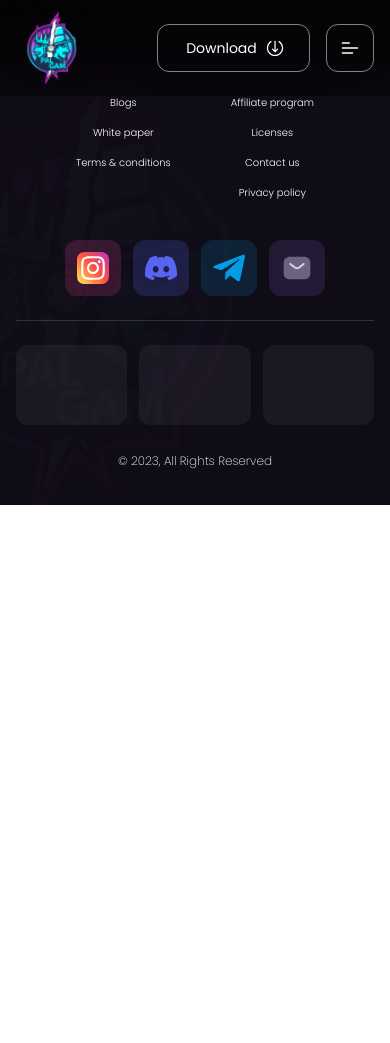
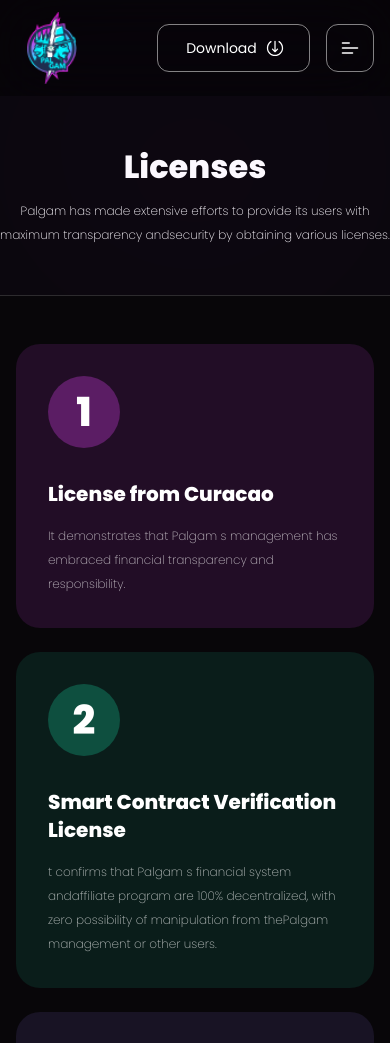
Before and after one commit to Alivolley/palgam, a Next.js app: page /licenses in a window 390 px wide. Before the commit this address had no page. Shown: the top 1043 px of the page. Before the commit the page ends 844 px from the top, so only its background shows below. Built offline with nearby package versions, Linux system fonts and the light colour scheme.

Commit message:
licenses : finished and responsived

```diff
--- a/components/layout/footer/footer.jsx
+++ b/components/layout/footer/footer.jsx
@@ -26,7 +26,7 @@
                </div>
                <div className="flex flex-col items-center gap-4 font-poppinsLight text-10 leading-[14px] text-white">
                   <Link href="/">Affiliate program</Link>
-                  <Link href="/">Licenses</Link>
+                  <Link href="/licenses">Licenses</Link>
                   <Link href="/">Contact us</Link>
                   <Link href="/privacy">Privacy policy</Link>
                </div>
@@ -37,7 +37,7 @@
                <Link href="/whitePaper">White paper</Link>
                <Link href="/terms">Terms & conditions</Link>
                <Link href="/">Affiliate program</Link>
-               <Link href="/">Licenses</Link>
+               <Link href="/licenses">Licenses</Link>
                <Link href="/">Contact us</Link>
                <Link href="/privacy">Privacy policy</Link>
             </div>
--- a/components/layout/header/header.jsx
+++ b/components/layout/header/header.jsx
@@ -84,8 +84,8 @@
                   White paper
                </Link>
                <Link
-                  href="/"
-                  className={`transition-all duration-200 hover:text-white ${pathname === '/some' ? 'text-white' : ''}`}
+                  href="/licenses"
+                  className={`transition-all duration-200 hover:text-white ${pathname === '/licenses' ? 'text-white' : ''}`}
                >
                   Licenses
                </Link>
--- a/components/layout/mobile-menu/mobile-menu.jsx
+++ b/components/layout/mobile-menu/mobile-menu.jsx
@@ -56,7 +56,10 @@
                >
                   White paper
                </Link>
-               <Link href="/" className={`text-[32px] ${pathname === '/some' ? 'text-white' : 'text-[#ffffff4d]'}`}>
+               <Link
+                  href="/licenses"
+                  className={`text-[32px] ${pathname === '/licenses' ? 'text-white' : 'text-[#ffffff4d]'}`}
+               >
                   Licenses
                </Link>
                <Button
--- /dev/null
+++ b/pages/licenses/index.jsx
@@ -0,0 +1,87 @@
+// MUI
+import { Grid } from '@mui/material';
+
+function Licenses() {
+   return (
+      <div>
+         <div className="sticky top-0 overflow-hidden border-b border-solid border-[#ffffff26] bg-[#080609]">
+            <div className="pb-12 pt-[143px] text-center text-white">
+               <p className="font-poppinsExtraBold text-[32px] leading-[48px] customMd:text-[40px] customMd:leading-[64px]">
+                  Licenses
+               </p>
+               <p className="mt-2 font-poppinsExtraLight text-[12px] leading-6 customMd:text-[18px] customMd:leading-8">
+                  Palgam has made extensive efforts to provide its users with maximum transparency andsecurity by
+                  obtaining various licenses.
+               </p>
+            </div>
+            <div
+               className="absolute inset-0 rounded-[1512px] opacity-[0.15] blur-[200px]"
+               style={{ background: 'linear-gradient(180deg, #5922E9 0%, #DD43EF 100%)' }}
+            />
+         </div>
+         <div className="mx-auto mt-12 max-w-[1112px] px-4 customLg:px-0">
+            <Grid container spacing="24px">
+               <Grid item xs={12} md={6}>
+                  <div className="rounded-3xl bg-[#dd43f01f] p-8 customMd:h-full customMd:min-h-[384px]">
+                     <p className="flex size-[72px] items-center justify-center rounded-full bg-[#dd43f04d] font-poppinsExtraBold text-[40px] text-white">
+                        1
+                     </p>
+                     <p className="mb-4 mt-8 font-poppinsExtraBold text-[20px] leading-7 text-white customMd:text-[24px] customMd:leading-8">
+                        License from Curacao
+                     </p>
+                     <p className="font-poppinsExtraLight text-[12px] leading-6 text-[#ffffffb3] customMd:text-[18px] customMd:leading-8">
+                        It demonstrates that Palgam s management has embraced financial transparency and responsibility.
+                     </p>
+                  </div>
+               </Grid>
+               <Grid item xs={12} md={6}>
+                  <div className="rounded-3xl bg-[#19c2951f] p-8 customMd:h-full customMd:min-h-[384px]">
+                     <p className="flex size-[72px] items-center justify-center rounded-full bg-[#19c2954d] font-poppinsExtraBold text-[40px] text-white">
+                        2
+                     </p>
+                     <p className="mb-4 mt-8 font-poppinsExtraBold text-[20px] leading-7 text-white customMd:text-[24px] customMd:leading-8">
+                        Smart Contract Verification License
+                     </p>
+                     <p className="font-poppinsExtraLight text-[12px] leading-6 text-[#ffffffb3] customMd:text-[18px] customMd:leading-8">
+                        t confirms that Palgam s financial system andaffiliate program are 100% decentralized, with zero
+                        possibility of manipulation from thePalgam management or other users.
+                     </p>
+                  </div>
+               </Grid>
+               <Grid item xs={12} md={6}>
+                  <div className="rounded-3xl bg-[#8c72e21f] p-8 customMd:h-full customMd:min-h-[384px]">
+                     <p className="flex size-[72px] items-center justify-center rounded-full bg-[#8c72e24d] font-poppinsExtraBold text-[40px] text-white">
+                        3
+                     </p>
+                     <p className="mb-4 mt-8 font-poppinsExtraBold text-[20px] leading-7 text-white customMd:text-[24px] customMd:leading-8">
+                        RNG Testing License
+                     </p>
+                     <p className="font-poppinsExtraLight text-[12px] leading-6 text-[#ffffffb3] customMd:text-[18px] customMd:leading-8">
+                        It affirms that all cards and numbers in Palgam are generated 100%randomly, and there is no
+                        possibility of cheating, either by the management team or otherusers.
+                     </p>
+                  </div>
+               </Grid>
+               <Grid item xs={12} md={6}>
+                  <div className="rounded-3xl bg-[#87f2fc1f] p-8 customMd:h-full customMd:min-h-[384px]">
+                     <p className="flex size-[72px] items-center justify-center rounded-full bg-[#87f2fc4d] font-poppinsExtraBold text-[40px] text-white">
+                        4
+                     </p>
+                     <p className="mb-4 mt-8 font-poppinsExtraBold text-[20px] leading-7 text-white customMd:text-[24px] customMd:leading-8">
+                        License from Apple Store and Google Play
+                     </p>
+                     <p className="font-poppinsExtraLight text-[12px] leading-6 text-[#ffffffb3] customMd:text-[18px] customMd:leading-8">
+                        The presence of the application on Apple Storeand Google Play confirms that the application has
+                        undergone a rigorous examination byexperts from Apple and Google in terms of honesty,
+                        transparency, and functionality, andhas been granted permission to be published on these
+                        platforms.
+                     </p>
+                  </div>
+               </Grid>
+            </Grid>
+         </div>
+      </div>
+   );
+}
+
+export default Licenses;
```
